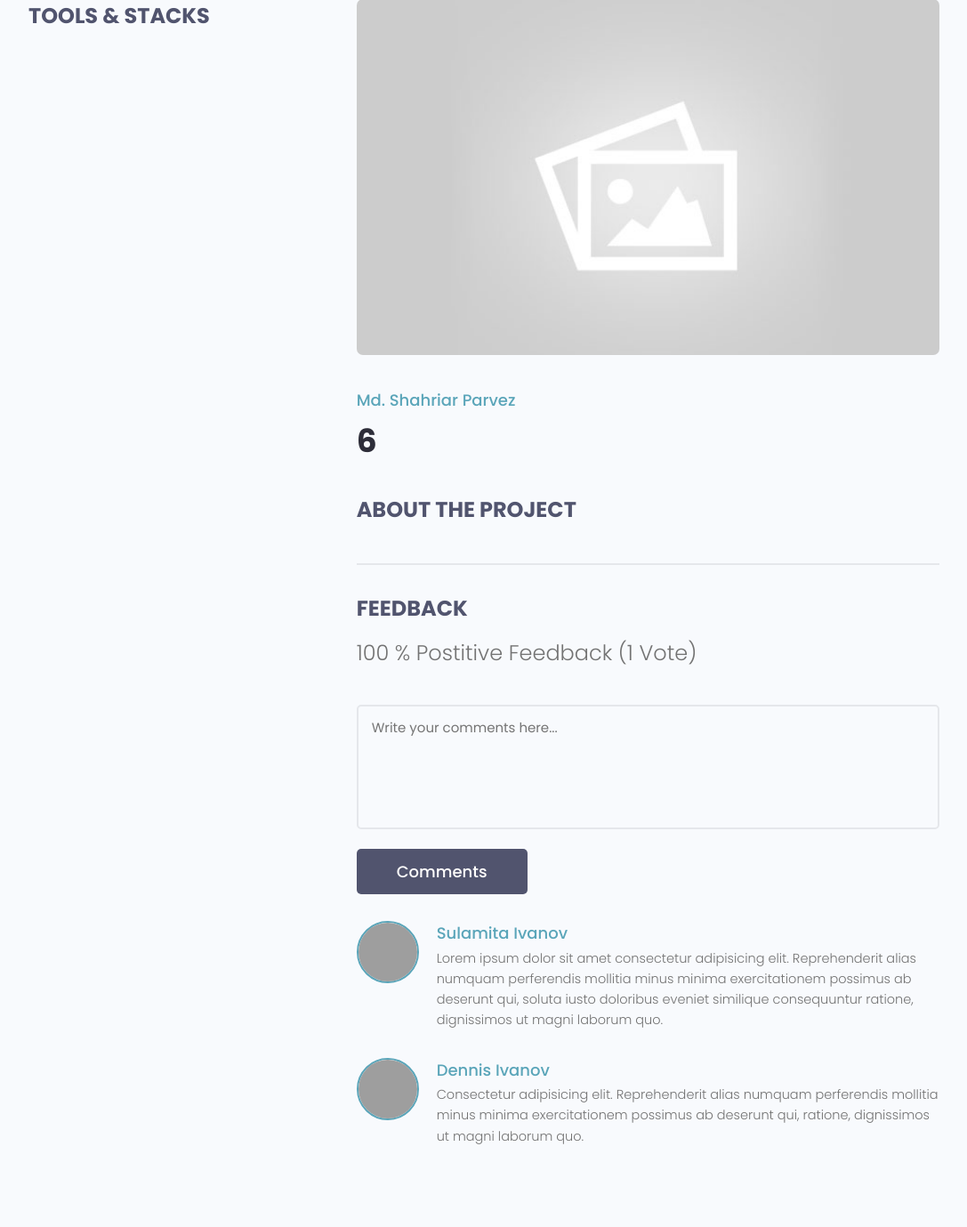
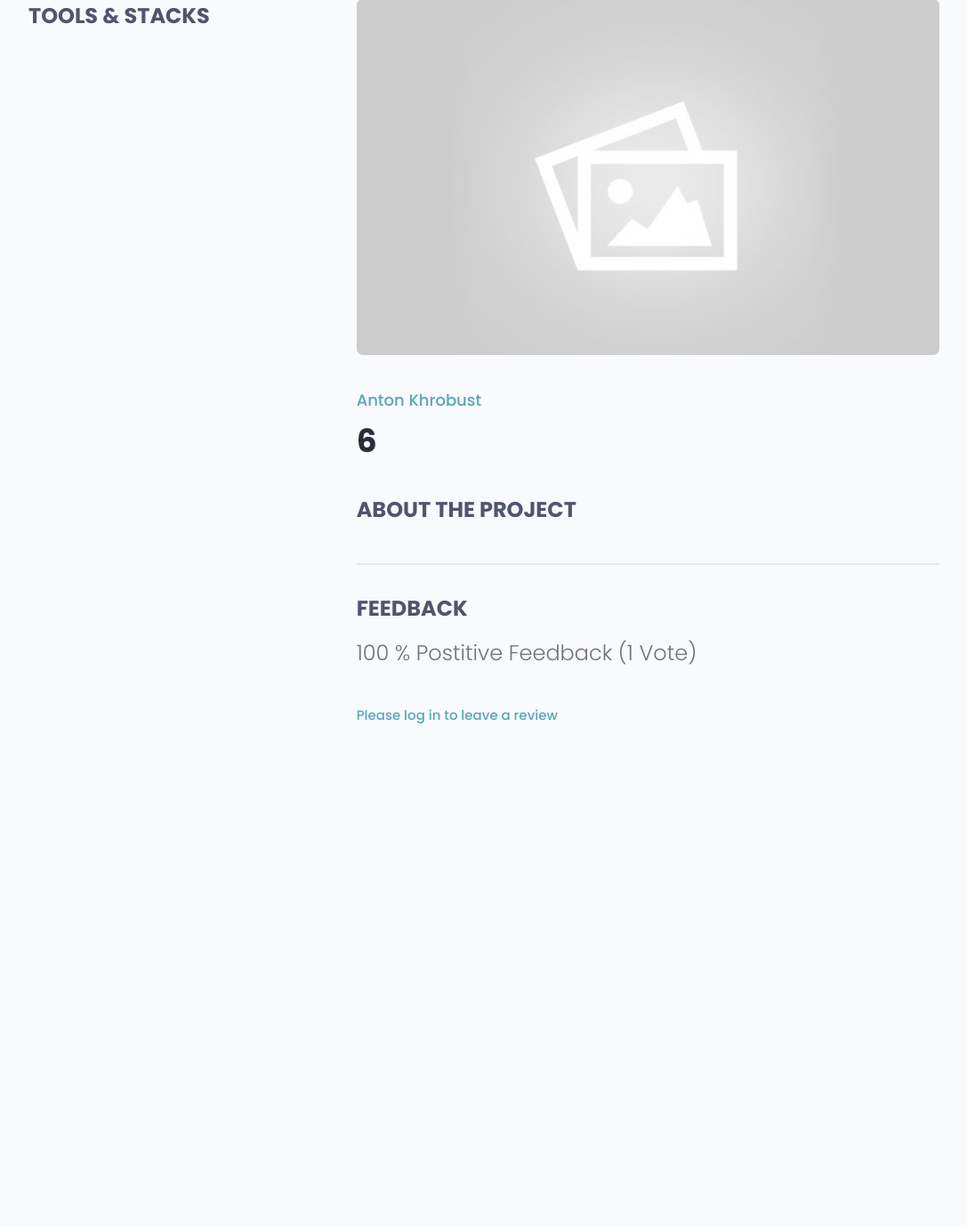
Before and after one commit to t0nn1x/devsearch, a Django app: page /projects/project/1c782b3e-aa4c-4e4c-9dd2-e3eaa8f0885f/ in a window 1280 px wide. Shown: the part 108-1487 px from the top of the page at 89% size, without its empty margins (96-1183 px from the left). After the commit the page ends 921 px from the top, so only its background shows below. Run offline with Django 4.2, Linux system fonts and the light colour scheme; data comes from the database, SQL or seed files in the repository; both versions use the stored data as it was after the commit; some libraries are stand-ins or nearby versions; grey boxes are pictures that could not be loaded.

Commit message:
Created Reviews section

```diff
--- a/projects/forms.py
+++ b/projects/forms.py
@@ -16,3 +16,20 @@ class ProjectForm(ModelForm):
         self.fields['description'].widget.attrs.update({'class': 'input', 'placeholder': 'Project Description'})
         self.fields['demo_link'].widget.attrs.update({'class': 'input', 'placeholder': 'Demo Link'})
         self.fields['source_link'].widget.attrs.update({'class': 'input', 'placeholder': 'Source Link'})
+
+
+class ReviewForm(ModelForm):
+    class Meta:
+        model = Review
+        fields = ['value', 'body']
+
+        labels = {
+            'value': 'Place your vote',
+            'body': 'Add a comment with your vote',
+        }
+
+    def __init__(self, *args, **kwargs):
+        super(ReviewForm, self).__init__(*args, **kwargs)
+
+        for name, field in self.fields.items():
+            field.widget.attrs.update({'class': 'input'})
--- a/projects/models.py
+++ b/projects/models.py
@@ -20,19 +20,43 @@ class Project(models.Model):
         return self.title
 
     class Meta:
-        ordering = ['created_at']
+        ordering = ['-votes_ratio', '-created_at', 'title']
+
+    @property
+    def reviewers(self):
+        queryset = self.review_set.all().values_list('owner__id', flat=True)
+        return queryset
+
+
+    @property
+    def getVoteCount(self):
+        reviews = self.review_set.all()
+        upVotes = reviews.filter(value='up').count()
+        totalVotes = reviews.count()
+
+        ratio = (upVotes / totalVotes) * 100
+        self.votes_total = totalVotes
+        self.votes_ratio = ratio
+
+
+        self.save()
+
+
 
 class Review(models.Model):
     VOTE_TYPE = (
         ('up', 'Up Vote'),
         ('down', 'Down Vote'),
     )
-    #owner =
+    owner = models.ForeignKey(Profile, on_delete=models.CASCADE, null=True)
     project = models.ForeignKey(Project, on_delete=models.CASCADE)
     body = models.TextField(null=True, blank=True)
     value = models.CharField(max_length=200, choices=VOTE_TYPE)
     created_at = models.DateTimeField(auto_now_add=True)
     id = models.UUIDField(default=uuid.uuid4, unique=True, primary_key=True, editable=False)
+
+    class Meta:
+        unique_together = [['owner', 'project']]
 
     def __str__(self):
         return self.value
--- a/projects/templates/projects/single-project.html
+++ b/projects/templates/projects/single-project.html
@@ -30,7 +30,7 @@
         </div>
         <div class="column column--2of3">
           <img class="singleProject__preview" src="{{ projectObj.featured_image.url }}" alt="portfolio thumbnail" />
-          <a href="profile.html" class="singleProject__developer">Md. Shahriar Parvez</a>
+          <a href="profile.html" class="singleProject__developer">{{projectObj.owner.name}}</a>
           <h2 class="singleProject__title">{{projectObj.title}}</h2>
           <h3 class="singleProject__subtitle">About the Project</h3>
           <div class="singleProject__info">
@@ -43,42 +43,47 @@
               {{ projectObj.votes_ratio }} % Postitive Feedback ({{ projectObj.votes_total }} Vote{{projectObj.votes_total|pluralize}})
             </h5>
 
-            <form class="form" action="#" method="POST">
-              <!-- Textarea -->
+            {% if request.user.profile.id in projectObj.reviewers %}
+            <p>You have already submitted your review for this project</p>
+
+            {% elif request.user.profile == projectObj.owner %}
+            <p>You cannot review your own project</p>
+
+            {% elif request.user.is_authenticated %}
+            <form class="form" action="{% url 'project' projectObj.id %}" method="POST">
+              {% csrf_token %}
+              {% for filed in form %}
               <div class="form__field">
-                <label for="formInput#textarea">Comments: </label>
-                <textarea class="input input--textarea" name="message" id="formInput#textarea"
-                  placeholder="Write your comments here..."></textarea>
+                <label for="formInput#textarea">{{filed.label}}</label>
+                {{filed}}
               </div>
-              <input class="btn btn--sub btn--lg" type="submit" value="Comments" />
+              {% endfor %}
+              <input class="btn btn--sub btn--lg" type="submit" value="Add a review" />
             </form>
+            {% else %}
+
+            <a href="{% url 'login' %}?next={{request.path}}">Please log in to leave a review</a>
+            {% endif %}
+
+
             <div class="commentList">
+              {% for review in projectObj.review_set.all %}
+              {% if review.body %}
               <div class="comment">
-                <a href="profile.html">
+                <a href="{% url 'user-profile' review.owner.id %}">
                   <img class="avatar avatar--md"
-                    src="https://pbs.twimg.com/profile_images/1335382240931368961/b3wSZKj4_400x400.jpg" alt="user" />
+                    src="{{review.owner.profile_image.url}}" alt="user" />
                 </a>
+
                 <div class="comment__details">
-                  <a href="profile.html" class="comment__author">Sulamita Ivanov</a>
+                  <a href="{% url 'user-profile' review.owner.id %}" class="comment__author">{{review.owner.name}}</a>
                   <p class="comment__info">
-                    Lorem ipsum dolor sit amet consectetur adipisicing elit. Reprehenderit alias numquam perferendis
-                    mollitia minus minima exercitationem possimus ab deserunt qui, soluta iusto doloribus eveniet
-                    similique consequuntur ratione, dignissimos ut magni laborum quo.
+                    {{review.body|linebreaksbr}}
                   </p>
                 </div>
               </div>
-              <div class="comment">
-                <a href="profile.html">
-                  <img class="avatar avatar--md" src="https://avatars.githubusercontent.com/u/33843378" alt="user" />
-                </a>
-                <div class="comment__details">
-                  <a href="profile.html" class="comment__author">Dennis Ivanov</a>
-                  <p class="comment__info">
-                    Consectetur adipisicing elit. Reprehenderit alias numquam perferendis mollitia minus minima
-                    exercitationem possimus ab deserunt qui, ratione, dignissimos ut magni laborum quo.
-                  </p>
-                </div>
-              </div>
+              {% endif %}
+              {% endfor %}
             </div>
           </div>
         </div>
--- a/projects/views.py
+++ b/projects/views.py
@@ -1,8 +1,9 @@
 from django.shortcuts import render, redirect
 from django.http import HttpResponse
 from django.contrib.auth.decorators import login_required
-from .models import Project, Tag
-from .forms import ProjectForm
+from django.contrib import messages
+from .models import Project, Tag, Review
+from .forms import ProjectForm, ReviewForm
 from django.db.models import Q
 from .utils import searchProjects
 from .utils import paginateProjects
@@ -22,7 +23,21 @@ def projects(request):
 
 def project(request, pk):
     projectObj = Project.objects.get(id=pk)
-    return render(request, 'projects/single-project.html', {'projectObj': projectObj})
+    form = ReviewForm()
+
+    if request.method == 'POST':
+        form = ReviewForm(request.POST)
+        review = form.save(commit=False)
+        review.project = projectObj
+        review.owner = request.user.profile
+        review.save()
+
+        projectObj.getVoteCount
+        messages.success(request, 'Your review was successfully submitted!')
+        return redirect('project', pk=projectObj.id)
+
+
+    return render(request, 'projects/single-project.html', {'projectObj': projectObj, 'form': form})
 
 
 @login_required(login_url='login')
--- a/users/templates/users/login_register.html
+++ b/users/templates/users/login_register.html
@@ -60,7 +60,7 @@
       <p>Hello Developer, Welcome Back!</p>
     </div>
 
-    <form action="{% url 'login' %}" method="POST">
+    <form action="" method="POST" class="form auth_form">
       {% csrf_token %}
       <!-- Input:Username -->
       <div class="form__field">
--- a/users/views.py
+++ b/users/views.py
@@ -17,14 +17,14 @@ def loginUser(request):
 
 
     if request.method == "POST":
-        username = request.POST.get('username')
+        username = request.POST.get('username').lower()
         password = request.POST.get('password')
 
         user = authenticate(request, username=username, password=password)
 
         if user is not None:
             login(request, user)
-            return redirect('profiles')
+            return redirect(request.GET['next'] if 'next' in request.GET else 'profiles')
         else:
             messages.error(request, "Username or password is incorrect")
 
```
Also changed, not shown: db.sqlite3, projects/migrations/0005_alter_project_options_review_owner_and_more.py (added).
